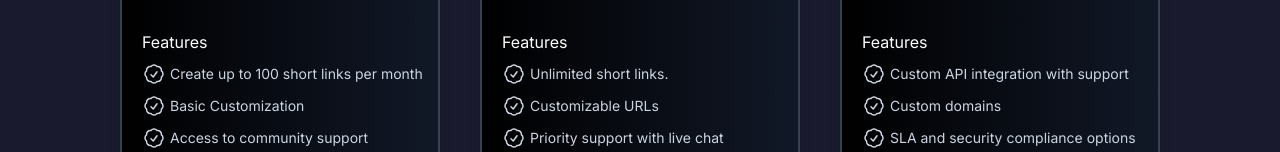
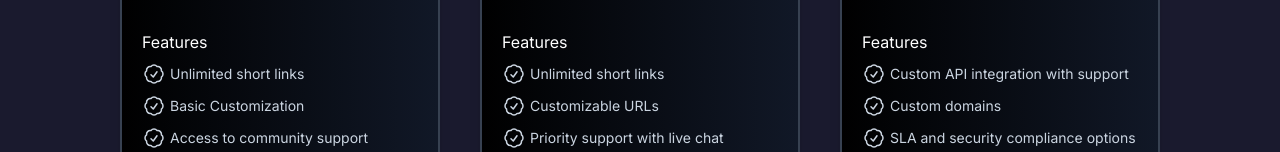
Before and after one commit to titan1230/Tiny-Path, a Next.js app: page / in a window 1280 px wide. Shown: the part 1940-2092 px from the top of the page. Built offline with nearby package versions, Linux system fonts and the light colour scheme.

Commit message:
Refactor PricingCard component: Update pricing features and link behavior

```diff
--- a/src/components/PricingCard.tsx
+++ b/src/components/PricingCard.tsx
@@ -11,7 +11,7 @@ function PricingSection() {
       isFree: true,
       description: 'Perfect for individuals and small projects. Get started with essential features and shorten links effortlessly.',
       features: [
-        'Create up to 100 short links per month',
+        'Unlimited short links',
         'Basic Customization',
         'Access to community support',
       ],
@@ -22,7 +22,7 @@ function PricingSection() {
       price: 5,
       description: 'Ideal for startups and small businesses. Unlock more features to boost engagement and track your links efficiently.',
       features: [
-        'Unlimited short links.',
+        'Unlimited short links',
         'Customizable URLs',
         'Priority support with live chat',
       ],
@@ -66,7 +66,7 @@ function PricingSection() {
                 <span className="text-slate-300 text-sm">{plan.description}</span>
               </div>
               <div className="mt-5">
-                <Link href={plan.link} target='_blank'>
+                <Link href={plan.link}>
                   <button
                     className="bg-sky-500 buttonPress hover:bg-sky-400 text-white w-full h-10 rounded-full"
                     aria-label={`Get started with the ${plan.name}`}
```
